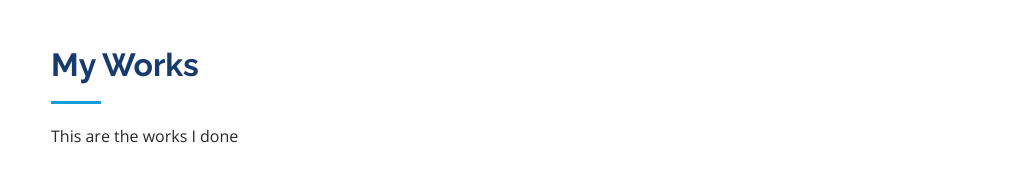
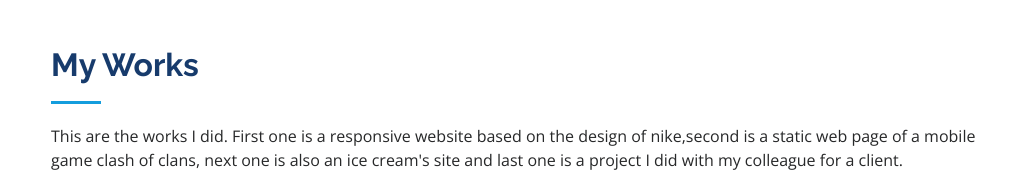
Before and after one commit to nandz07/week-2-personal-website, a plain HTML site: page index.html in a window 1280 px wide. Shown: the part 2980-3171 px from the top of the page, without its empty margins (261-1280 px from the left). Drawn offline with nearby package versions, Linux system fonts and the light colour scheme.

Commit message:
paragraph updated

```diff
--- a/index.html
+++ b/index.html
@@ -294,7 +294,9 @@
     <div class="container" id="my-work">
       <div class="section-title">
         <h2>My Works</h2>
-        <p>This are the works I done</p>
+        <p>This are the works I did.  First one is a responsive website based on the design of nike,second is a static web page of a
+          mobile game clash of clans, next one is also an ice cream's site and last one is a project I did with my colleague for a client.
+        </p>
       </div>
       <div class="row">
         <div class="col-sm-6 bg-white">
```
